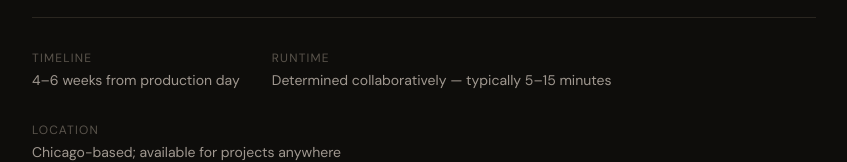
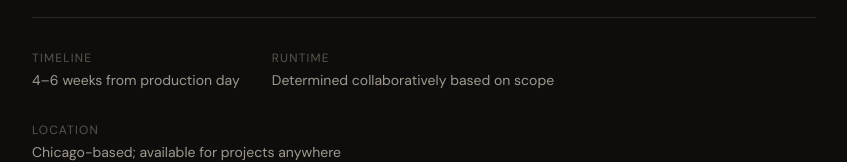
Before and after one commit to KenDigital7/ceola-oware-doc-proposal, a Next.js app: page / in a window 1280 px wide. Shown: the part 6486-6648 px from the top of the page, without its empty margins (216-1063 px from the left). Built offline with nearby package versions, Linux system fonts and the light colour scheme.

Commit message:
fix: update Runtime field text in Package section
Simplify Runtime field description to "Determined collaboratively based on scope".

```diff
--- a/components/landing/Package.tsx
+++ b/components/landing/Package.tsx
@@ -130,7 +130,7 @@ export function Package() {
           </div>
           <div>
             <p className="text-xs uppercase tracking-widest text-foreground-subtle">Runtime</p>
-            <p className="mt-1 text-sm text-foreground-muted">Determined collaboratively — typically 5–15 minutes</p>
+            <p className="mt-1 text-sm text-foreground-muted">Determined collaboratively based on scope</p>
           </div>
           <div>
             <p className="text-xs uppercase tracking-widest text-foreground-subtle">Location</p>
```
